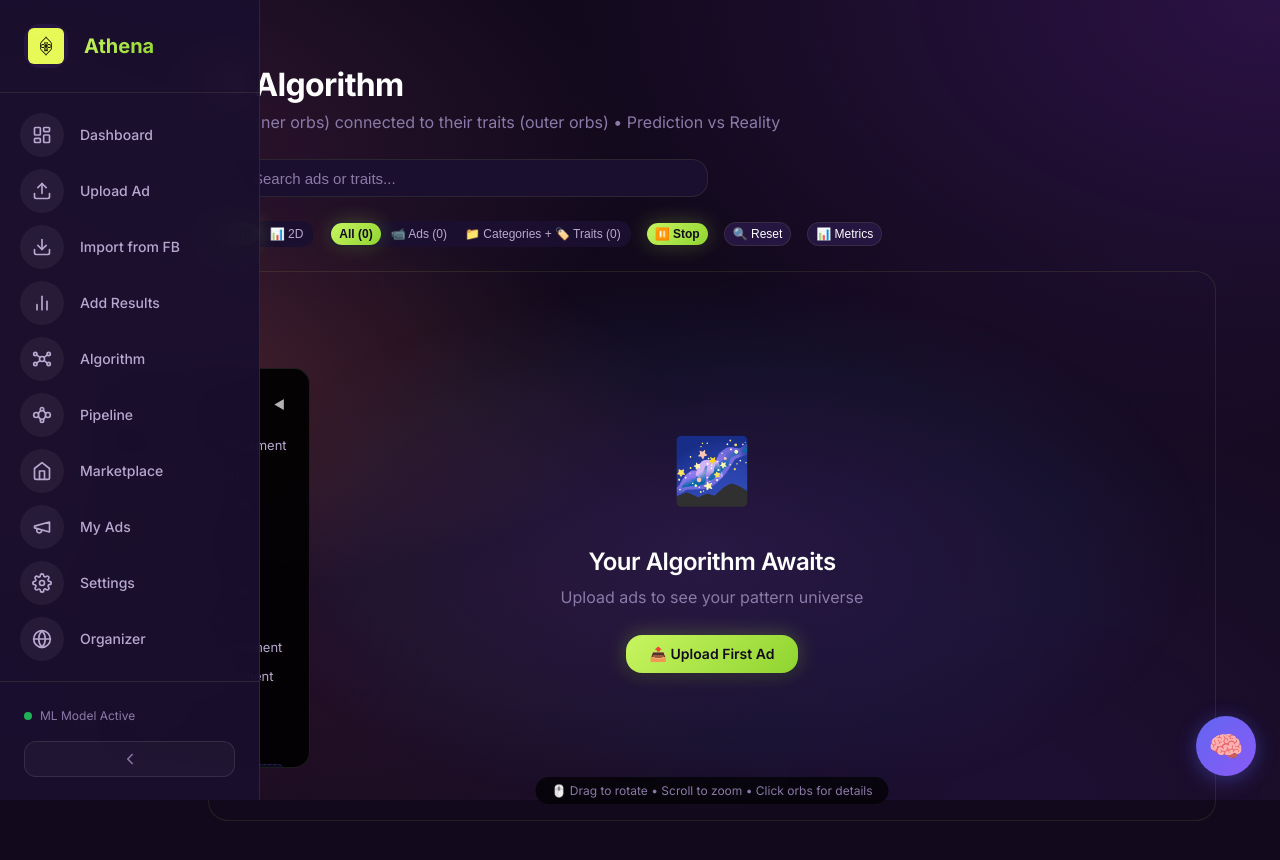
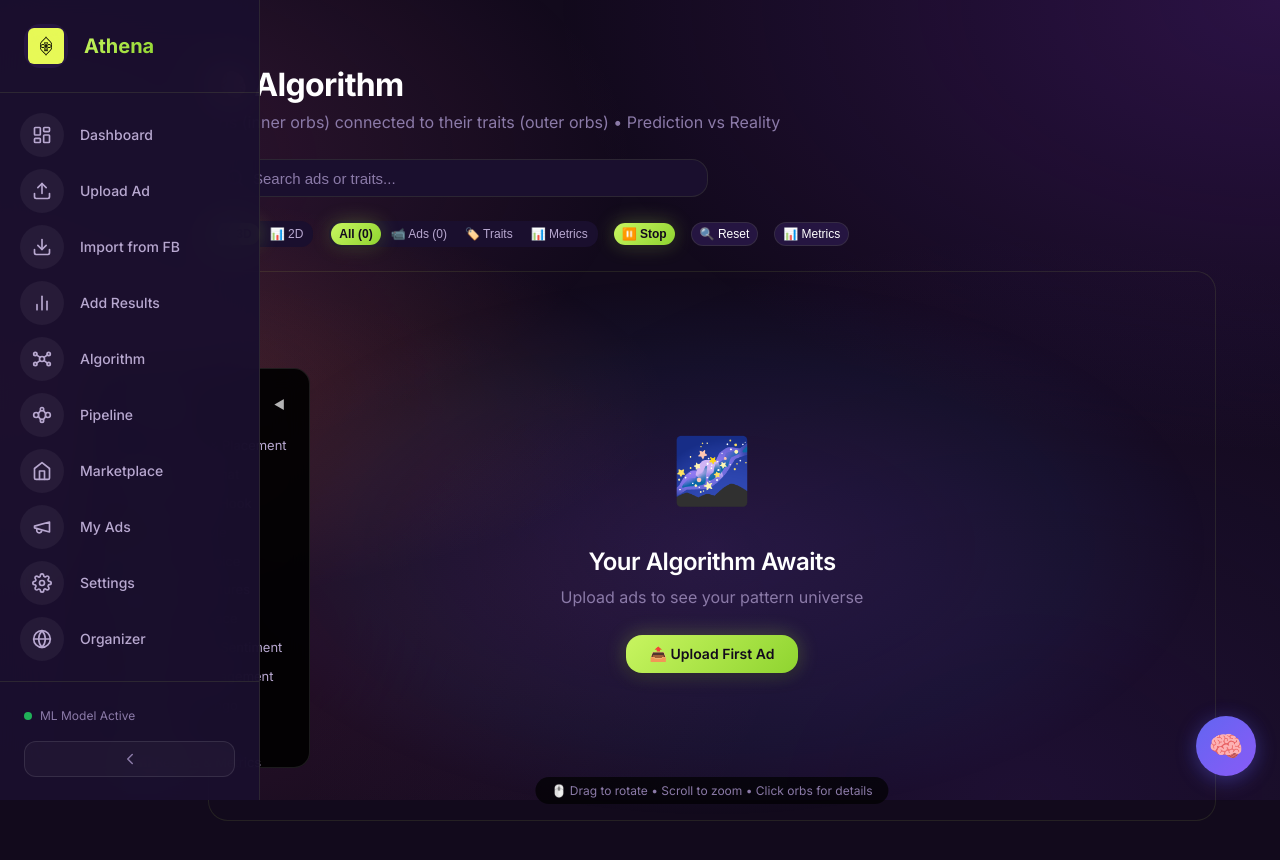
Before and after one commit to princecjqlara/athena, a Next.js app: page /mindmap in a window 1280 px wide. Shown: the top 860 px of the page. Built offline with nearby package versions, Linux system fonts and the light colour scheme.

Commit message:
feat: Add metric orbs to mindmap visualization (Phase 5)

```diff
--- a/app/mindmap/page.tsx
+++ b/app/mindmap/page.tsx
@@ -35,6 +35,13 @@ const CATEGORY_COLORS: Record<string, { primary: string; light: string; dark: st
     Media: { primary: '#818CF8', light: '#C7D2FE', dark: '#4338CA' },
     Scene: { primary: '#34D399', light: '#6EE7B7', dark: '#059669' },
     Brand: { primary: '#F472B6', light: '#FBCFE8', dark: '#DB2777' },
+    // Metric orbs for performance visualization
+    Metric: { primary: '#22C55E', light: '#86EFAC', dark: '#166534' },
+    Impressions: { primary: '#3B82F6', light: '#93C5FD', dark: '#1D4ED8' },
+    Reach: { primary: '#10B981', light: '#6EE7B7', dark: '#047857' },
+    Clicks: { primary: '#8B5CF6', light: '#C4B5FD', dark: '#5B21B6' },
+    CTR: { primary: '#F59E0B', light: '#FCD34D', dark: '#B45309' },
+    Spend: { primary: '#EC4899', light: '#F9A8D4', dark: '#9D174D' },
 };
 
 // ===== PARENT GROUP HIERARCHY =====
@@ -106,6 +113,7 @@ const PARENT_GROUP_COLORS: Record<string, string> = {
     '🎯 CTA & Engagement': '#F43F5E',
     '🏷️ Brand & Logo': '#2DD4BF',
     '✨ Custom': '#6366F1',
+    '📊 Results & Metrics': '#22C55E',
 };
 
 // ===== DETAILED DESCRIPTIONS FOR CATEGORIES =====
@@ -260,7 +268,7 @@ interface Node3D {
     label: string;
     category: string;
     parentGroup: string; // Parent group for organized hierarchy
-    type: 'trait' | 'ad' | 'category';
+    type: 'trait' | 'ad' | 'category' | 'metric';
     x: number;
     y: number;
     z: number;
@@ -398,7 +406,7 @@ export default function MindMapPage() {
     const [rotation, setRotation] = useState({ x: 0, y: 0 });
     const [isAutoRotate, setIsAutoRotate] = useState(true);
     const [zoom, setZoom] = useState(1);
-    const [viewMode, setViewMode] = useState<'all' | 'ads' | 'traits'>('all');
+    const [viewMode, setViewMode] = useState<'all' | 'ads' | 'traits' | 'metrics'>('all');
     const [viewDimension, setViewDimension] = useState<'3d' | '2d'>('3d');
 
     // Edit mode state
@@ -802,6 +810,53 @@ export default function MindMapPage() {
                 resultsDescription: ad.resultsDescription,
                 status: ad.status,
             });
+
+            // ===== Generate METRIC ORBS for ads with adInsights =====
+            if (ad.adInsights) {
+                const insights = ad.adInsights;
+                const adNodeX = radius * Math.cos(theta) * Math.sin(phi);
+                const adNodeY = radius * Math.sin(theta) * Math.sin(phi);
+                const adNodeZ = radius * Math.cos(phi);
+                const metricRadius = 35; // Distance from ad node
+
+                const metricTypes = [
+                    { key: 'impressions', label: 'Impressions', value: insights.impressions, icon: '👁️' },
+                    { key: 'reach', label: 'Reach', value: insights.reach, icon: '📣' },
+                    { key: 'clicks', label: 'Clicks', value: insights.clicks, icon: '👆' },
+                    { key: 'ctr', label: 'CTR', value: insights.ctr, suffix: '%', icon: '📈' },
+                    { key: 'spend', label: 'Spend', value: insights.spend, prefix: '₱', icon: '💰' },
+                ];
+
+                metricTypes.forEach((metric, metricIdx) => {
+                    if (metric.value !== undefined && metric.value !== null) {
+                        const metricAngle = (metricIdx / metricTypes.length) * Math.PI * 2;
+                        const colors = CATEGORY_COLORS[metric.label] || CATEGORY_COLORS.Metric;
+
+                        // Format the display value
+                        let displayValue = metric.value.toLocaleString();
+                        if (metric.prefix) displayValue = metric.prefix + displayValue;
+                        if (metric.suffix) displayValue = displayValue + metric.suffix;
+
+                        nodesList.push({
+                            id: `metric:${ad.id}:${metric.key}`,
+                            label: `${metric.icon} ${displayValue}`,
+                            category: metric.label,
+                            parentGroup: '📊 Results & Metrics',
+                            type: 'metric' as 'trait' | 'ad' | 'category',
+                            x: adNodeX + metricRadius * Math.cos(metricAngle),
+                            y: adNodeY + metricRadius * Math.sin(metricAngle),
+                            z: adNodeZ + (metricIdx - 2) * 8, // Slight z offset
+                            size: 20,
+                            color: colors.primary,
+                            colorLight: colors.light,
+                            colorDark: colors.dark,
+                            connections: [ad.id],
+                            successRate: typeof metric.value === 'number' ? Math.min(100, metric.value / 10) : 50,
+                            frequency: 1,
+                        });
+                    }
+                });
+            }
         });
 
         setNodes(nodesList);
@@ -1010,6 +1065,7 @@ export default function MindMapPage() {
         let filtered = nodes;
         if (viewMode === 'ads') filtered = nodes.filter(n => n.type === 'ad');
         if (viewMode === 'traits') filtered = nodes.filter(n => n.type === 'trait' || n.type === 'category');
+        if (viewMode === 'metrics') filtered = nodes.filter(n => n.type === 'ad' || n.type === 'metric');
 
         const projectFn = viewDimension === '2d' ? project2D : project;
 
@@ -1227,7 +1283,11 @@ export default function MindMapPage() {
                     <button
                         className={`btn btn-sm ${viewMode === 'traits' ? 'btn-primary' : 'btn-ghost'}`}
                         onClick={() => setViewMode('traits')}
-                    >📁 Categories + 🏷️ Traits ({categoryNodes.length + traitNodes.length})</button>
+                    >🏷️ Traits</button>
+                    <button
+                        className={`btn btn-sm ${viewMode === 'metrics' ? 'btn-primary' : 'btn-ghost'}`}
+                        onClick={() => setViewMode('metrics')}
+                    >📊 Metrics</button>
                 </div>
 
                 {viewDimension === '3d' && (
```
